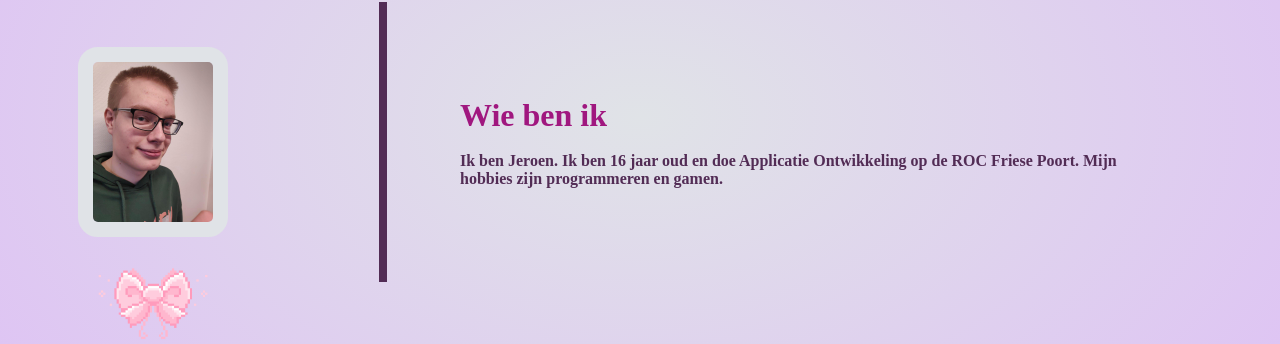
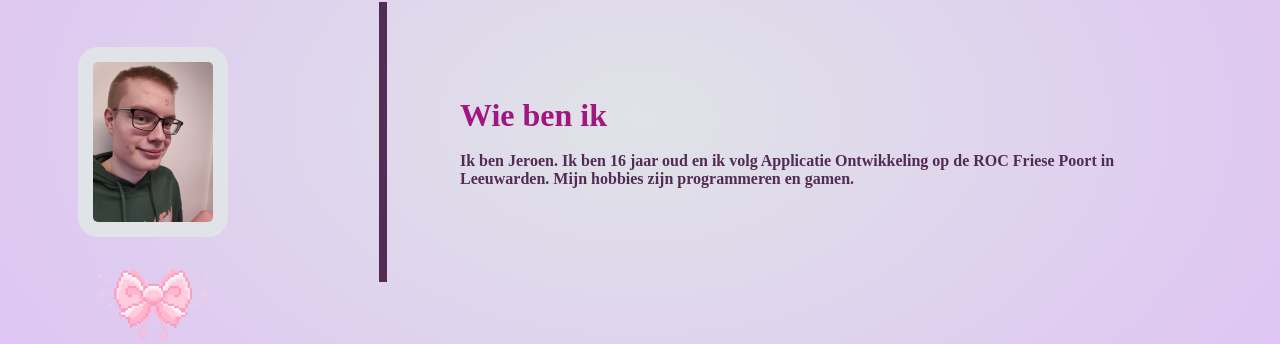
Before and after one commit to eruhachi/teamwebsite, a PHP site: page /pages/jeroen.php in a window 1280 px wide. Shown: the part 282-626 px from the top of the page. Run offline with PHP 8.4, Linux system fonts and the light colour scheme; some web fonts are replaced.

Commit message:
woordkeuze

```diff
--- a/template/pages/jeroen.php
+++ b/template/pages/jeroen.php
@@ -35,7 +35,7 @@
     <div class="text-line1"></div>
     <div class="text-box1">
       <h1>Wie ben ik</h1><br>
-    <p>Ik ben Jeroen. Ik ben 16 jaar oud en doe Applicatie Ontwikkeling op de ROC Friese Poort. Mijn hobbies zijn programmeren en gamen.</p>
+      <p>Ik ben Jeroen. Ik ben 16 jaar oud en ik volg Applicatie Ontwikkeling op de ROC Friese Poort in Leeuwarden. Mijn hobbies zijn programmeren en gamen.</p>
     </div>
     <div class="deco1"><img src="../assets/IMG/deco1.gif" alt=""> </div>
     <div class="deco3"><img src="../assets/IMG/deco3.png" alt=""> </div>
```
